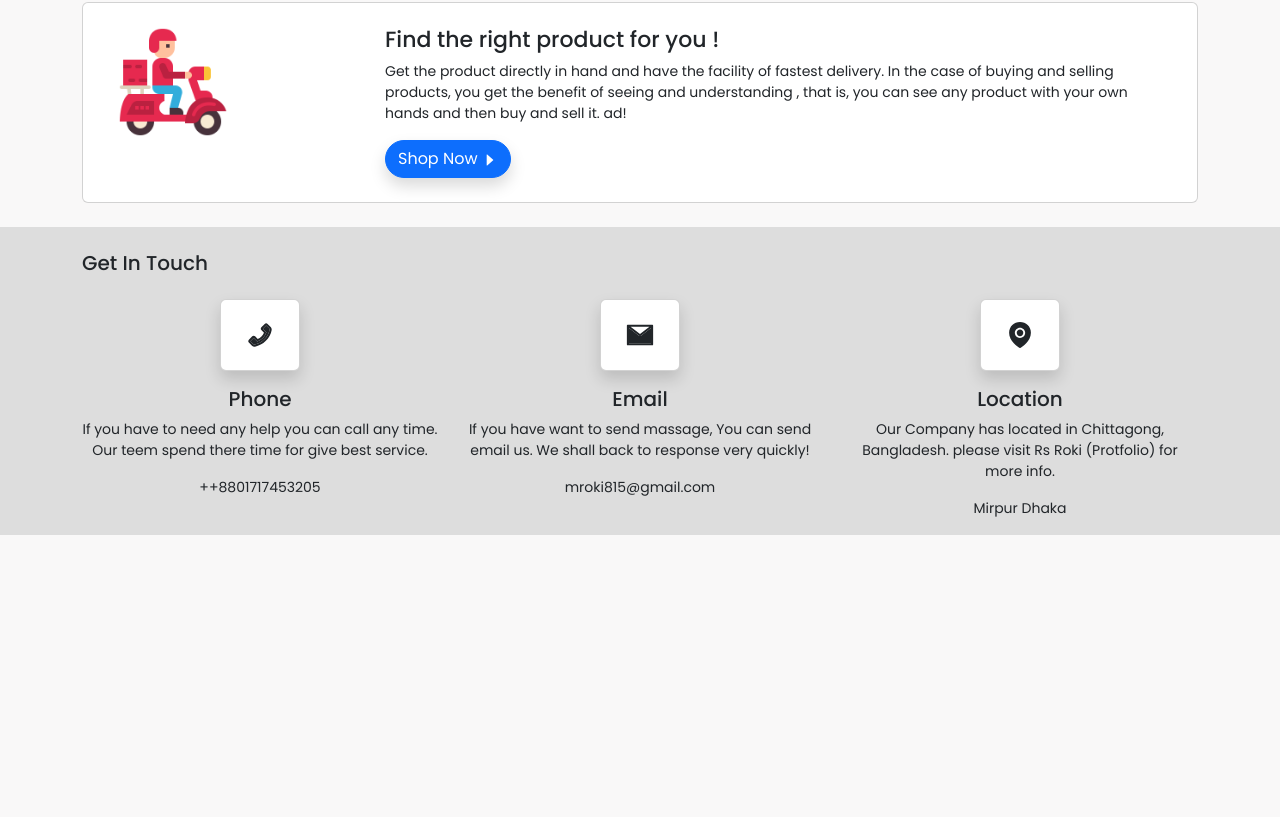
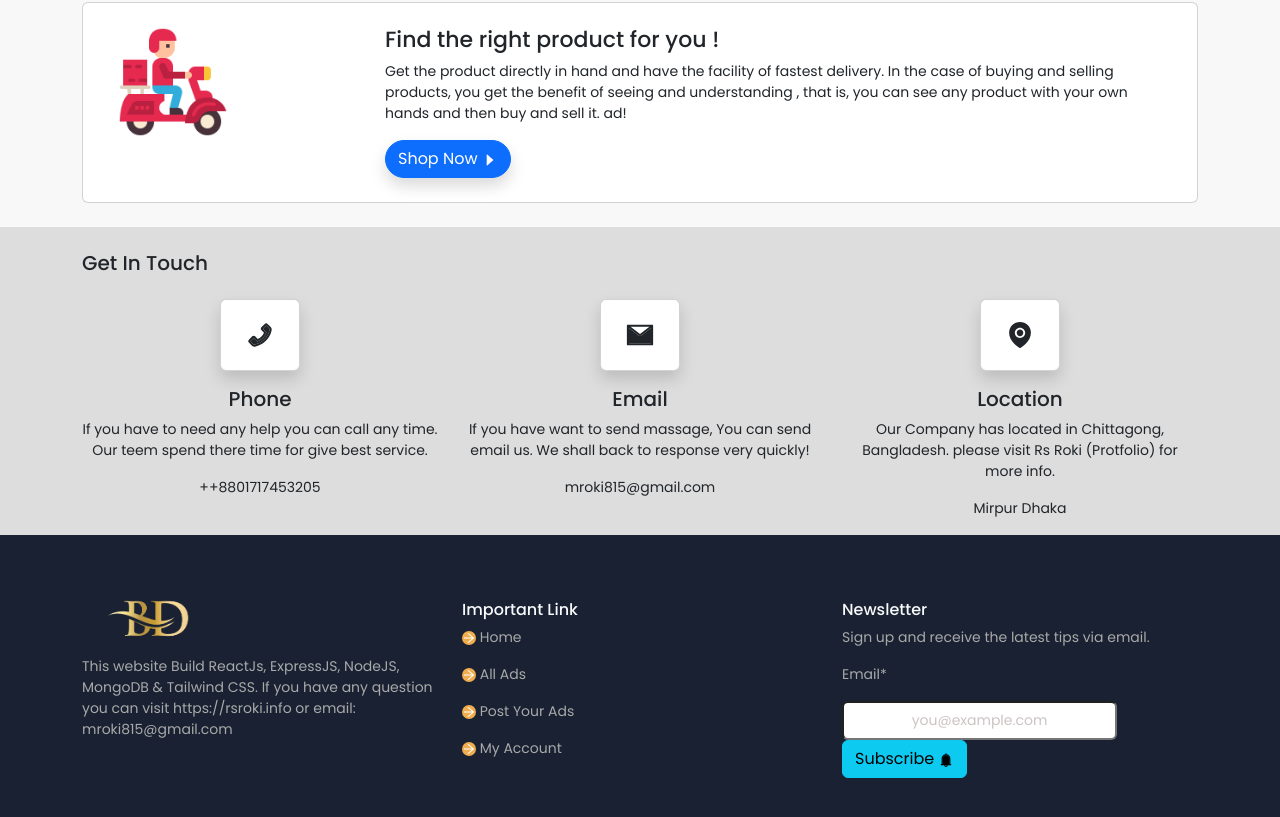
Before and after one commit to MdRoki2020/BECHE-DIN-PROJECT, a React (Create React App) app in the folder clint/: page / in a window 1280 px wide. Shown: the part 1160-1977 px from the top of the page. Before the commit the page ends 1695 px from the top, so only its background shows below. Built offline with nearby package versions, Linux system fonts and the light colour scheme.

Commit message:
home done maybe properly

```diff
--- /dev/null
+++ b/clint/src/Assets/style/Footer.css
@@ -0,0 +1,18 @@
+footer {
+    background: #192132;
+    color: darkgray;
+    padding: 41px 0px;
+}
+.footerImage{
+    width: 140px;
+}
+input.footerInput {
+    padding: 7px 0px;
+    border-radius: 6px;
+    margin-right: 2px;
+}
+p.footerLink svg {
+    color: white;
+    background: #f0ad4e;
+    border-radius: 8px;
+}
--- /dev/null
+++ b/clint/src/Pages/Footer.jsx
@@ -0,0 +1,35 @@
+import React from 'react'
+import { Link } from 'react-router-dom'
+import { AiTwotoneBell,AiOutlineArrowRight } from "react-icons/ai"
+import logo from '../Assets/images/logo.png'
+import '../Assets/style/Footer.css'
+const Footer = () => {
+  return (
+    <footer>
+        <div className='container'>
+          <div className='row'>
+            <div className='col-md-4'>
+              <img className='footerImage' src={logo} alt='footerImage' />
+              <p>This website Build ReactJs, ExpressJS, NodeJS, MongoDB & Tailwind CSS. If you have any question you can visit https://rsroki.info or email: mroki815@gmail.com</p>
+            </div>
+            <div className='col-md-4 mt-4'>
+              <h6 className='text-light'>Important Link</h6>
+              <Link to='/'><p className='footerLink'><AiOutlineArrowRight/> Home</p></Link>
+              <Link to='/'><p className='footerLink'><AiOutlineArrowRight/> All Ads</p></Link>
+              <Link to='/'><p className='footerLink'><AiOutlineArrowRight/> Post Your Ads</p></Link>
+              <Link to='/'><p className='footerLink'><AiOutlineArrowRight/> My Account</p></Link>
+            </div>
+            <div className='col-md-4'>
+            <h6 className='text-light mt-4'>Newsletter</h6>
+            <p>Sign up and receive the latest tips via email.</p>
+            <p>Email*</p>
+            <input className='footerInput' placeholder='you@example.com'/>
+            <button className='btn btn-info'>Subscribe <AiTwotoneBell/></button>
+            </div>
+          </div>
+        </div>
+      </footer>
+  )
+}
+
+export default Footer
--- a/clint/src/Pages/Home.jsx
+++ b/clint/src/Pages/Home.jsx
@@ -10,6 +10,7 @@ import fashion from '../Assets/images/fashion.jpg'
 import poster1 from '../Assets/images/poster1.png'
 import poster2 from '../Assets/images/poster2.png'
 import largeposter from '../Assets/images/largePoster.png'
+import Footer from './Footer'
 
 function Home() {
   return (
@@ -203,6 +204,9 @@ function Home() {
           </div>
         </div>
       </section>
+
+      <Footer/>
+
     </Fragment>
   )
 }
```
Also changed, not shown: clint/src/Assets/style/Home.css (line endings or trailing spaces).
